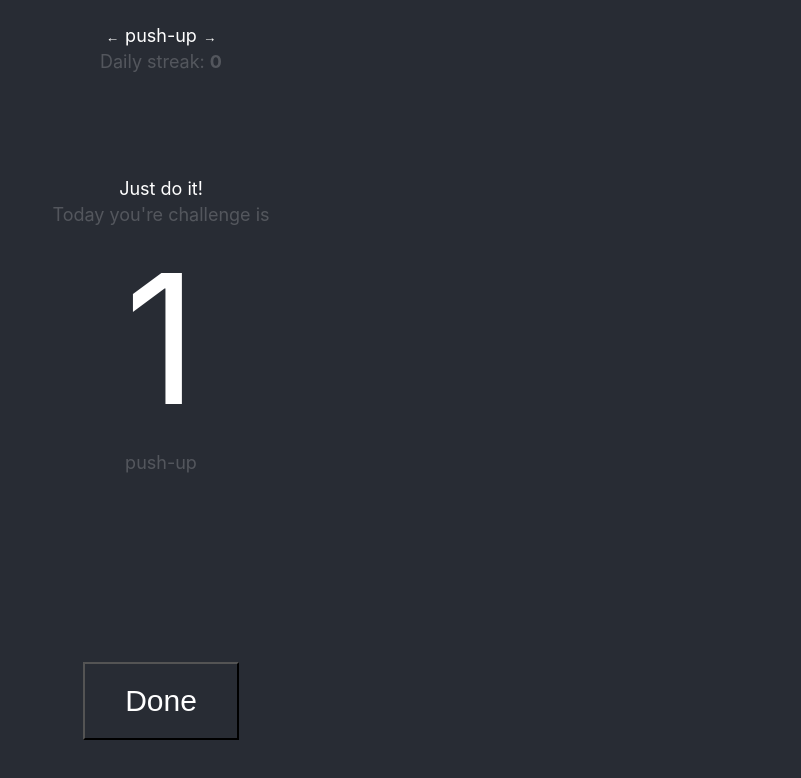
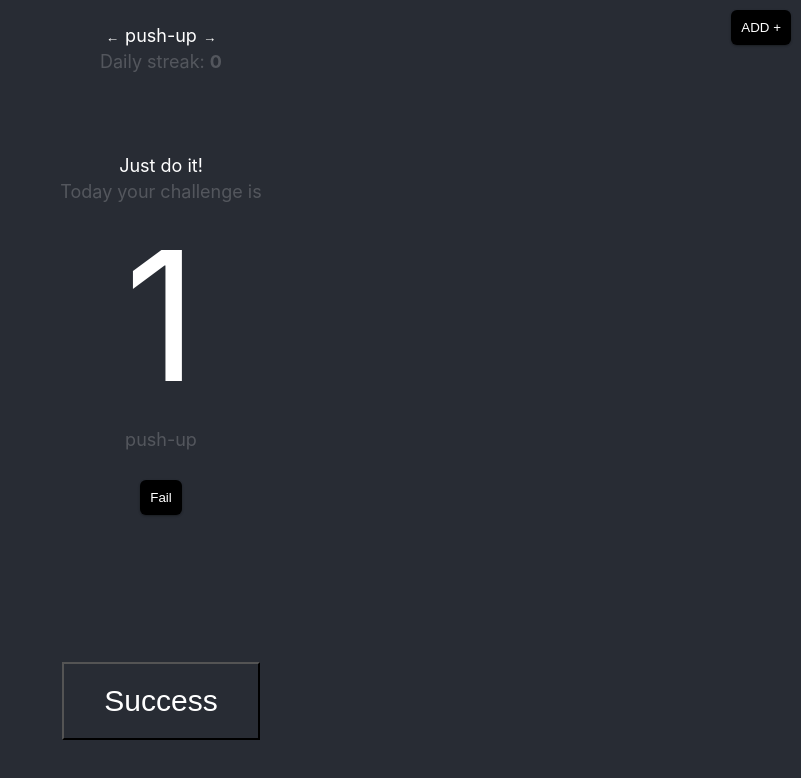
Before and after one commit to SebastianUdden/compound-pushups, a React (Create React App) app: page / in a window 1280 px wide. Shown: the top 778 px of the page, without its empty margins (479-1280 px from the left). Built offline with nearby package versions, Linux system fonts and the light colour scheme.

Commit message:
fix compound-pushups

```diff
--- a/src/components/Workout.tsx
+++ b/src/components/Workout.tsx
@@ -1,4 +1,4 @@
-import { useEffect, useState } from "react";
+import { useEffect, useRef, useState } from "react";
 import styled from "styled-components";
 import { greetings, peppTalk } from "../constants/greetings";
 
@@ -10,7 +10,9 @@ interface WorkoutProps {
   "push-ups"?: Array<TimeValue>;
 }
 
+const COMPOUND_WORKOUT_DATA = "compound-workout-0001";
 const ONE_PERCENT_INCREASE = 1.01;
+const ONE_PERCENT_DECREASE = 0.99;
 const TYPES = ["push-up", "squat", "sit-up"];
 
 const getRandom = (array: string[]) =>
@@ -48,42 +50,69 @@ const getCurrentStreak = (values: Array<TimeValue>) => {
 
 const Workout = () => {
   const bgColor = "#282c34";
+  const isLoading = useRef(true);
+  const [showAddWorkout, setShowAddWorkout] = useState(false);
+  const [add, setAdd] = useState("");
+  const [remove, setRemove] = useState("");
   const [greeting, setGreeting] = useState<any>(false);
   const [complete, setComplete] = useState(false);
+  const [continueNow, setContinueNow] = useState(false);
   const [count, setCount] = useState(0);
   const [type, setType] = useState(TYPES[0]);
-  // const [showAddWorkout, setShowAddWorkout] = useState(false);
   const [types] = useState(TYPES);
   const [currentStreak, setCurrentStreak] = useState(0);
-  const text = "Today you're challenge is";
+  const text = "Today your challenge is";
 
-  useEffect(() => {
-    const workout = JSON.parse(localStorage.getItem("workout") || "{}");
-    if (!workout) return;
-    const typeValues = workout[workout?.selectedType] || [];
-    setCurrentStreak(getCurrentStreak(typeValues));
+  const onWorkoutDataChange = (property: string, value: any) => {
+    const workout = JSON.parse(
+      localStorage.getItem(COMPOUND_WORKOUT_DATA) || "{}"
+    );
+    const newWorkoutData = { ...workout, [property]: value };
+    localStorage.setItem(COMPOUND_WORKOUT_DATA, JSON.stringify(newWorkoutData));
+  };
 
-    if (new Date(workout.dayCompleted).getDate() === new Date().getDate()) {
-      setComplete(true);
-      return;
-    }
-    const lastValue = typeValues[0];
-    setCount((lastValue?.count || 1) * ONE_PERCENT_INCREASE);
-    setType(workout?.selectedType || "push-up");
-    setGreeting(getRandom(greetings));
-  }, []);
+  const handleSelectType = (type: string) => {
+    setType(type);
+    onWorkoutDataChange("selectedType", type);
+  };
 
-  useEffect(() => {
+  const handleAdd = () => {
+    const oldWorkout = JSON.parse(
+      localStorage.getItem(COMPOUND_WORKOUT_DATA) || "{}"
+    );
+  };
+  const handleRemove = () => {
+    const oldWorkout = JSON.parse(
+      localStorage.getItem(COMPOUND_WORKOUT_DATA) || "{}"
+    );
+  };
+
+  const handleDone = () => {
+    console.log("1");
     if (!complete) return;
-    const oldWorkout = JSON.parse(localStorage.getItem("workout") || "{}");
-    const newCount = count;
+    console.log("2");
+    setComplete(true);
+
+    const oldWorkout = JSON.parse(
+      localStorage.getItem(COMPOUND_WORKOUT_DATA) || "{}"
+    );
+    const percentageCount = count * ONE_PERCENT_INCREASE;
+    const newCount =
+      percentageCount > Math.round(count) + 1 ? percentageCount : count + 1;
     const now = new Date();
     const todaysDate = `${now.getFullYear()}-${month(now.getMonth())}-${date(
       now.getDate()
     )}`;
     const newType = { count: newCount, date: todaysDate };
     const typeValues = oldWorkout[type] || [];
-    if (typeValues.length && typeValues[0].date === getDateOffset(0)) return;
+    if (
+      !continueNow &&
+      typeValues.length &&
+      typeValues[0].date === getDateOffset(0)
+    )
+      return;
+    setCount(newCount);
+    setContinueNow(false);
     const newTypeValues = [newType, ...typeValues];
     const workout: WorkoutProps = {
       ...oldWorkout,
@@ -91,14 +120,74 @@ const Workout = () => {
       [type]: newTypeValues,
       dayCompleted: new Date(),
     };
-    localStorage.setItem("workout", JSON.stringify(workout));
+    localStorage.setItem(COMPOUND_WORKOUT_DATA, JSON.stringify(workout));
     setCurrentStreak(getCurrentStreak(newTypeValues));
+  };
 
-    // eslint-disable-next-line
-  }, [complete]);
+  const handleFail = () => {
+    if (!complete) return;
+    setComplete(true);
+
+    const oldWorkout = JSON.parse(
+      localStorage.getItem(COMPOUND_WORKOUT_DATA) || "{}"
+    );
+    const percentageCount = count * ONE_PERCENT_DECREASE;
+    const newCount =
+      percentageCount < Math.round(count) - 1 ? percentageCount : count - 1;
+    const now = new Date();
+    const todaysDate = `${now.getFullYear()}-${month(now.getMonth())}-${date(
+      now.getDate()
+    )}`;
+    const newType = { count: newCount, date: todaysDate };
+    const typeValues = oldWorkout[type] || [];
+    if (
+      !continueNow &&
+      typeValues.length &&
+      typeValues[0].date === getDateOffset(0)
+    )
+      return;
+    setCount(newCount);
+    setContinueNow(false);
+    const newTypeValues = [newType, ...typeValues];
+    const workout: WorkoutProps = {
+      ...oldWorkout,
+      selectedType: type,
+      [type]: newTypeValues,
+      dayCompleted: new Date(),
+    };
+    localStorage.setItem(COMPOUND_WORKOUT_DATA, JSON.stringify(workout));
+    setCurrentStreak(0);
+  };
 
   useEffect(() => {
-    const oldWorkout = JSON.parse(localStorage.getItem("workout") || "{}");
+    const workout = JSON.parse(
+      localStorage.getItem(COMPOUND_WORKOUT_DATA) || "{}"
+    );
+    if (!workout) return;
+    const typeValues = workout[workout?.selectedType] || [];
+    setCurrentStreak(getCurrentStreak(typeValues));
+
+    const lastValue = typeValues[0];
+    const lastCount = lastValue?.count || 1;
+    const percentageCount = lastCount * ONE_PERCENT_INCREASE;
+    const newCount =
+      percentageCount > Math.round(lastCount) + 1 ? percentageCount : lastCount;
+
+    setCount(newCount);
+    setType(workout?.selectedType || "push-up");
+    if (new Date(workout.dayCompleted).getDate() === new Date().getDate()) {
+      setComplete(true);
+      isLoading.current = false;
+      return;
+    }
+    setGreeting(getRandom(greetings));
+    isLoading.current = false;
+  }, []);
+
+  useEffect(() => {
+    const oldWorkout = JSON.parse(
+      localStorage.getItem(COMPOUND_WORKOUT_DATA) || "{}"
+    );
     const oldType = oldWorkout[type] || [];
     const lastValue = oldType[0];
     setComplete(lastValue ? lastValue.date === getDateOffset(0) : false);
@@ -110,14 +199,45 @@ const Workout = () => {
   const leftIndex = typeIndex === 0 ? types.length - 1 : typeIndex - 1;
   const rightIndex = typeIndex + 1 === types.length ? 0 : typeIndex + 1;
 
+  if (isLoading.current) return <></>;
   return (
     <Wrapper bgColor={bgColor}>
+      {showAddWorkout && (
+        <AddWorkout>
+          <div>
+            <Emphasized>Add</Emphasized>
+            <Text>Write the name of the workout you wish to add.</Text>
+            <Row>
+              <Input
+                value={add}
+                onChange={(e) => setAdd(e.target.value)}
+                placeholder="E.g push-ups"
+              />
+              <Button onClick={handleAdd}>Add</Button>
+            </Row>
+            <Emphasized>Delete</Emphasized>
+            <Text>Write the name of the workout you wish to delete.</Text>
+            <Row>
+              <Input
+                value={remove}
+                onChange={(e) => setRemove(e.target.value)}
+                placeholder="E.g squats"
+              />
+              <Button onClick={handleRemove}>Remove</Button>
+            </Row>
+          </div>
+        </AddWorkout>
+      )}
       <TopRow>
         <Emphasized>
-          <Arrow onClick={() => setType(types[leftIndex])}>&larr;</Arrow>
+          <Arrow onClick={() => handleSelectType(types[leftIndex])}>
+            &larr;
+          </Arrow>
           {type}
           {count > 2 && "s"}
-          <Arrow onClick={() => setType(types[rightIndex])}>&rarr;</Arrow>
+          <Arrow onClick={() => handleSelectType(types[rightIndex])}>
+            &rarr;
+          </Arrow>
         </Emphasized>
         <Row>
           <Text>
@@ -125,8 +245,8 @@ const Workout = () => {
           </Text>
         </Row>
       </TopRow>
-      {/* <Add onClick={() => setShowAddWorkout(true)}>ADD +</Add> */}
-      {!complete ? (
+      <Add onClick={() => setShowAddWorkout(true)}>ADD +</Add>
+      {!complete || continueNow ? (
         <>
           <Content>
             <Row>
@@ -136,7 +256,7 @@ const Workout = () => {
               <Text>{text}</Text>
             </Row>
             <Row>
-              <Count>{Math.floor(count)}</Count>
+              <Count>{Math.round(count)}</Count>
             </Row>
             <Row>
               <Text>
@@ -145,14 +265,23 @@ const Workout = () => {
               </Text>
             </Row>
           </Content>
-          <Done onClick={() => setComplete(true)}>Done</Done>
+          <Done onClick={handleDone}>Success</Done>
+          <Button onClick={handleFail}>Fail</Button>
         </>
       ) : (
         <Content>
           <Row>
-            <Text>You are done for the day...</Text>
+            <Text>
+              You are done for the day... Tomorrows challenge,{" "}
+              {Math.round(count)} reps!
+            </Text>
           </Row>
           <Completed>{getRandom(peppTalk)}</Completed>
+          <br />
+          <Row>
+            <Text>Feeling strong?</Text>
+          </Row>
+          <Button onClick={() => setContinueNow(true)}>Continue now!</Button>
         </Content>
       )}
     </Wrapper>
@@ -212,12 +341,50 @@ const Arrow = styled.button`
   border: none;
   cursor: pointer;
 `;
-// const Add = styled.button`
-//   position: absolute;
-//   right: 5px;
-//   top: 5px;
-//   color: white;
-//   border: 2px solid red;
-// `;
+const Button = styled.button`
+  background-color: #000;
+  color: white;
+  border: none;
+  padding: 10px;
+  margin: 5px;
+  border-radius: 6px;
+  box-shadow: 0 1px 3px rgba(0, 0, 0, 0.12), 0 1px 2px rgba(0, 0, 0, 0.24);
+  cursor: pointer;
+  :hover {
+    color: orange;
+    text-decoration: underline;
+  }
+`;
+const Add = styled(Button)`
+  position: absolute;
+  right: 5px;
+  top: 5px;
+`;
+const AddWorkout = styled.div`
+  background-color: #000;
+  color: #fff;
+  position: sticky;
+  height: 100vh;
+  width: 100%;
+  opacity: 1;
+  z-index: 2;
+  div {
+    margin: 20px;
+    display: flex;
+    align-items: flex-start;
+    flex-direction: column;
+  }
+  span {
+    margin-bottom: 10px;
+  }
+  button {
+    background-color: #222;
+    margin-bottom: 30px;
+  }
+`;
+const Input = styled.input`
+  padding: 10px;
+  border-radius: 6px;
+`;
 
 export default Workout;
```
Also changed, not shown: public/index.html (+5 -3 lines), public/stick-figure.svg (added), src/assets/stick-figure.svg (added).
